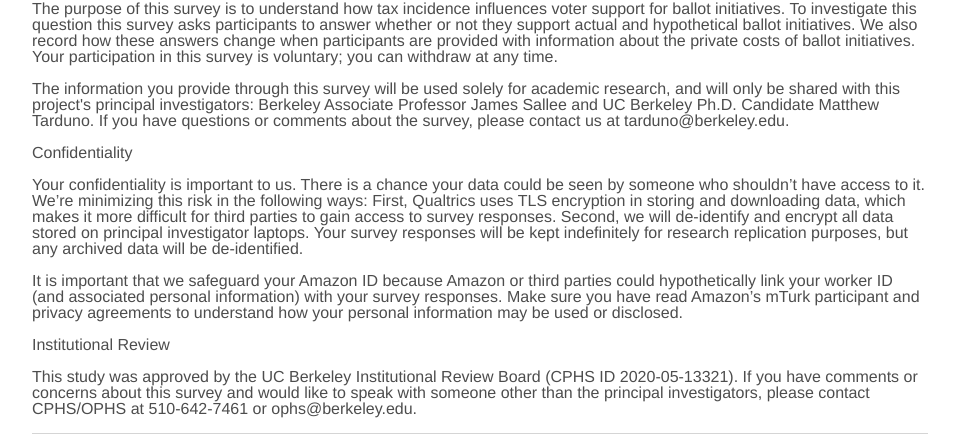
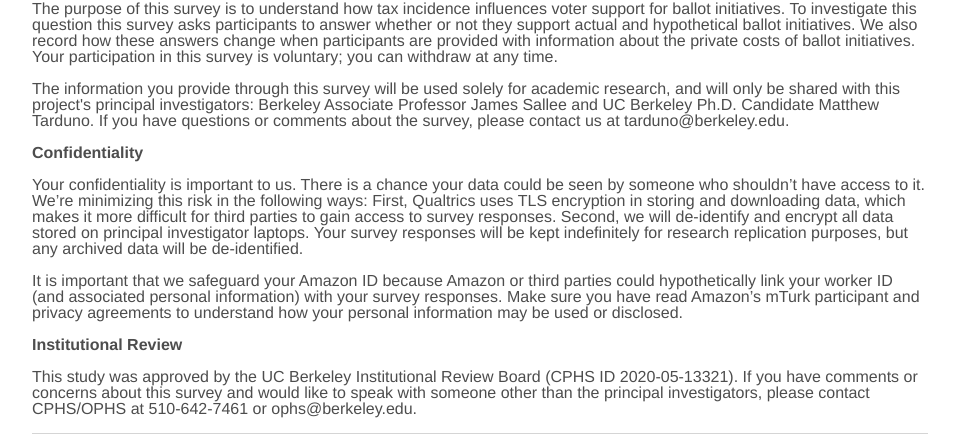
Before and after one commit to Matt-Tarduno/Matt-Tarduno.github.io, a Jekyll site: the page built from survey/index.html, in a window 1280 px wide. Shown: the part 125-565 px from the top of the page, without its empty margins (160-1119 px from the left). Built offline with Jekyll 4.4.1, drawn with Linux system fonts in a browser that asks for light colours.

```diff
--- a/survey/index.html
+++ b/survey/index.html
@@ -12,14 +12,14 @@ title: survey
 <p>The information you provide through this survey will be used solely for academic research, and will only be shared with this project's principal investigators: ﻿Berkeley Associate Professor James Sallee and UC Berkeley Ph.D. Candidate Matthew Tarduno. If you have questions or comments about the survey, please contact us at tarduno@berkeley.edu.﻿</p>
 
 
-<b><p>Confidentiality</p></b>
+<p><b>Confidentiality</b></p>
 
 <p>Your confidentiality is important to us. There is a chance your data could be seen by someone who shouldn’t have access to it. We’re minimizing this risk in the following ways: First, Qualtrics uses TLS encryption in storing and downloading data, which makes it more difficult for third parties to gain access to survey responses. ﻿﻿Second, we will de-identify and encrypt all data stored on principal investigator laptops. Your survey responses will be kept indefinitely for research replication purposes, but any archived data will be de-identified.  ﻿﻿</p>
 
 <p>It is important that we safeguard your Amazon ID because Amazon or third parties could hypothetically link your worker ID (and associated personal information) with your survey responses. Make sure you have read Amazon’s mTurk participant and privacy agreements to understand how your personal information may be used or disclosed. ﻿</p>
 
 
-<b><p>Institutional Review </p></b>
+<p><b>Institutional Review </b></p>
 
 <p>This study was approved by the UC Berkeley Institutional Review Board (CPHS ID ﻿2020-05-13321). If you have comments or concerns about this survey and would like to speak with someone other than the principal investigators, please contact ﻿CPHS/OPHS at ﻿510-642-7461 or ophs@berkeley.edu.  </p>
 </div><!-- /.blurb -->
```
